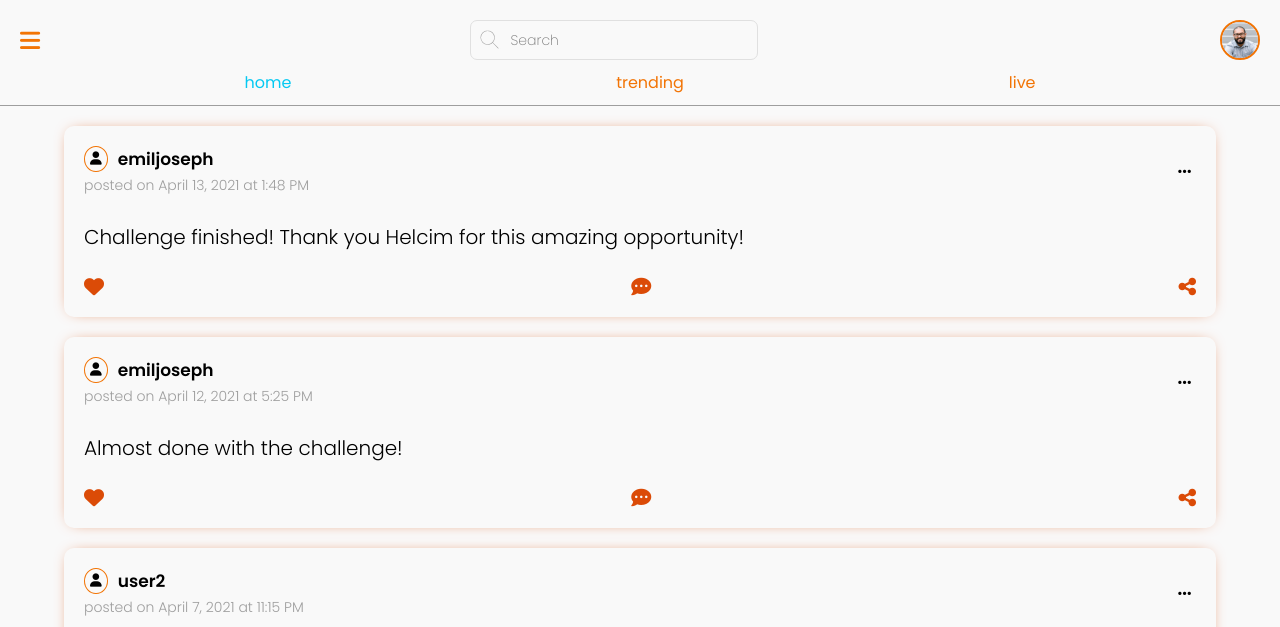
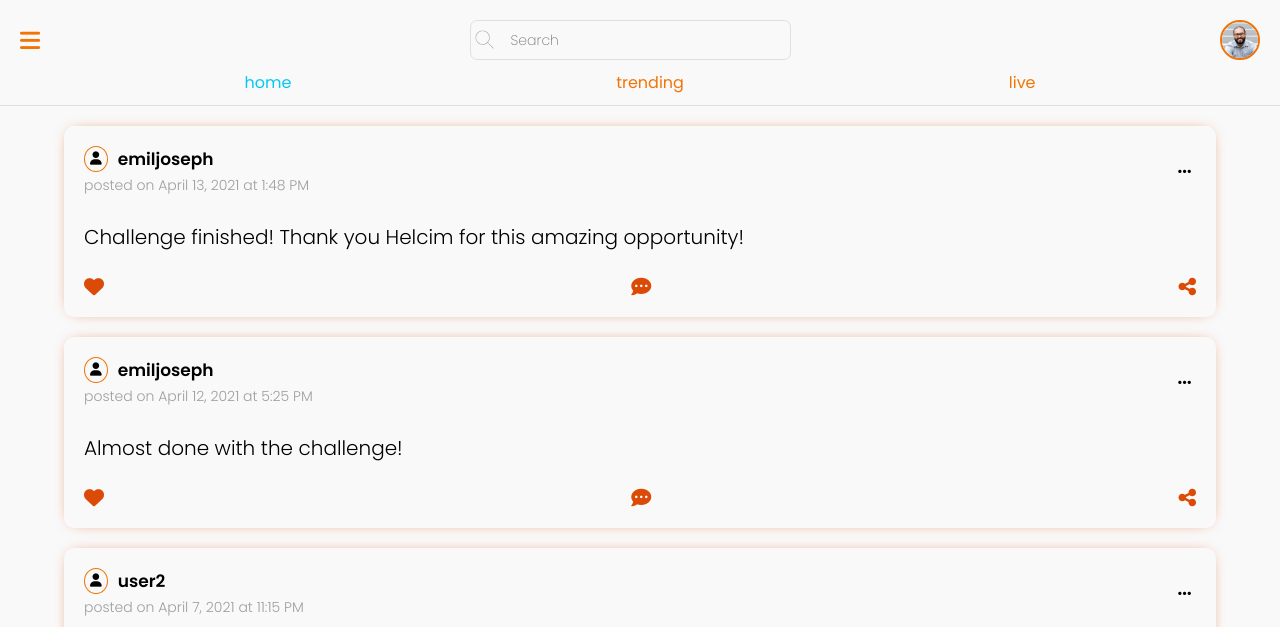
Before and after one commit to ejoseph89/social-media-activity-feed, a website built with Parcel: page src/index.html in a window 1280 px wide. Shown: the top 627 px of the page. Built offline with nearby package versions, Linux system fonts and the light colour scheme.

Commit message:
header bug fix

```diff
--- a/src/index.html
+++ b/src/index.html
@@ -23,11 +23,13 @@
         <i class="fa-solid fa-bars"></i>
       </button>
       <div class="header__search">
-        <i class="fa-solid fa-magnifying-glass"></i>
-        <form>
-          <label for="search" hidden>Search for firends, posts, or live</label>
-          <input type="text" id="search" placeholder="Search">
-        </form>
+        <div>
+          <i class="fa-solid fa-magnifying-glass"></i>
+          <form>
+            <label for="search" hidden>Search for firends, posts, or live</label>
+            <input type="text" id="search" placeholder="Search">
+          </form>
+        </div>
       </div>
       <button class="header__profile--btn">
         <img src="./assets/images/profile-pic.jpg" alt="">
--- a/src/scss/components/_header.scss
+++ b/src/scss/components/_header.scss
@@ -9,13 +9,13 @@
 
   padding: rem(20) rem(20) rem(10);
   width: 100%;
-  // min-height: rem(70);
+  min-height: rem(70);
 
   display: flex;
   flex-direction: column;
   justify-content: space-between;
 
-  border-bottom: rem(1) solid $light-grey;
+  border-bottom: rem(1) solid $lighter-grey;
 
   // Contains hamburget icon, searchbar, profile image
   #{&}__container {
@@ -51,9 +51,15 @@
   #{&}__search {
     position: relative;
 
+    display: flex;
+    align-items: center;
+    justify-content: center;
+
+    padding: 0 rem(10);
+
     input {
       height: rem(40);
-      width: 90%;
+      width: 100%;
       padding: rem(7);
       padding-left: rem(40);
 
@@ -70,7 +76,7 @@
     i {
       position: absolute;
       top: rem(10);
-      left: rem(10);
+      left: rem(15);
 
       font-size: rem(20);
       -webkit-text-stroke: 2px $white;
```
